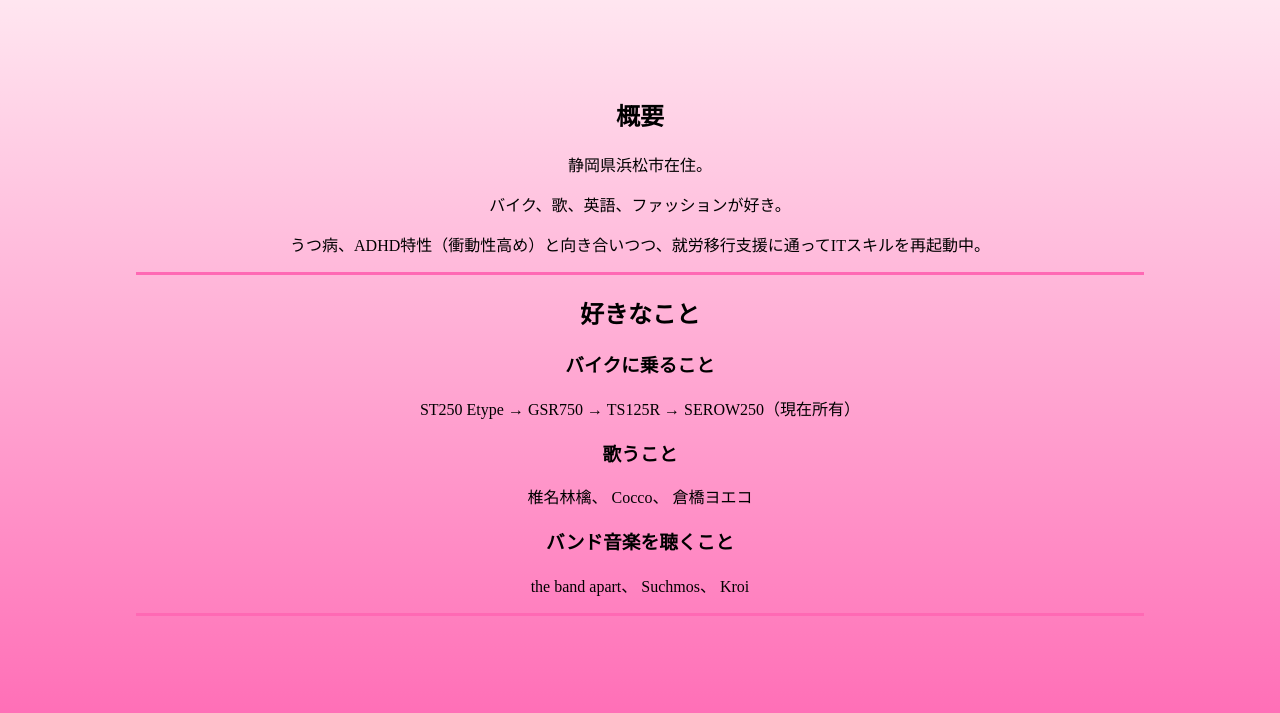
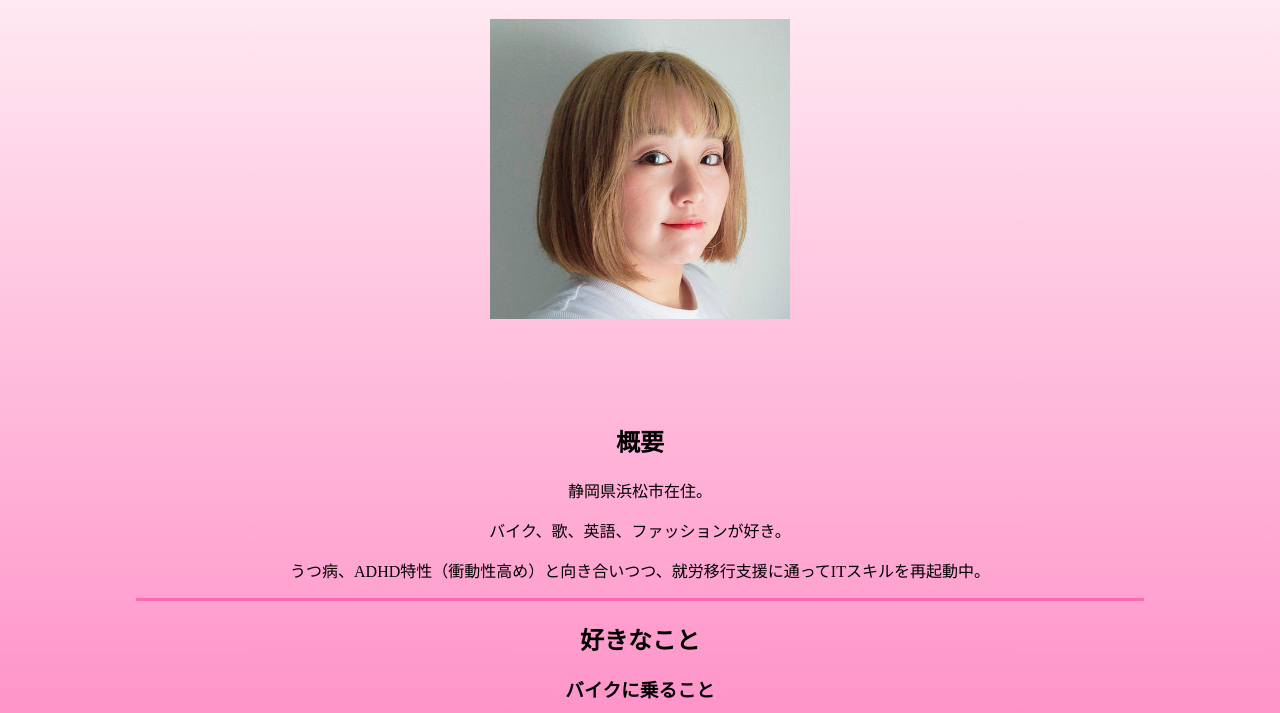
Before and after one commit to marie090101/marie090101.github.io, a plain HTML site: page index.html in a window 1280 px wide. Shown: the part 61-774 px from the top of the page. Drawn offline with Linux system fonts and the light colour scheme.

Commit message:
アイコン画像を追加した

```diff
--- a/css/style.css
+++ b/css/style.css
@@ -6,6 +6,10 @@ header {
     margin-bottom: 100px;
 }
 
+.icon {
+    width: 50vw;
+    max-width: 300px;
+}
 body {
     background-image: linear-gradient(to bottom, lavenderblush, hotpink);
     text-align: center;
--- a/index.html
+++ b/index.html
@@ -13,6 +13,7 @@
     <!-- header -->
     <header>
         <h1>Marie(@marie090101)</h1>
+        <img class="icon" src="images/icon.jpg" alt="Marie(@marie090101)のアイコン">
     </header>
 
     <!-- main -->
```
Also changed, not shown: images/icon.jpg (added).
